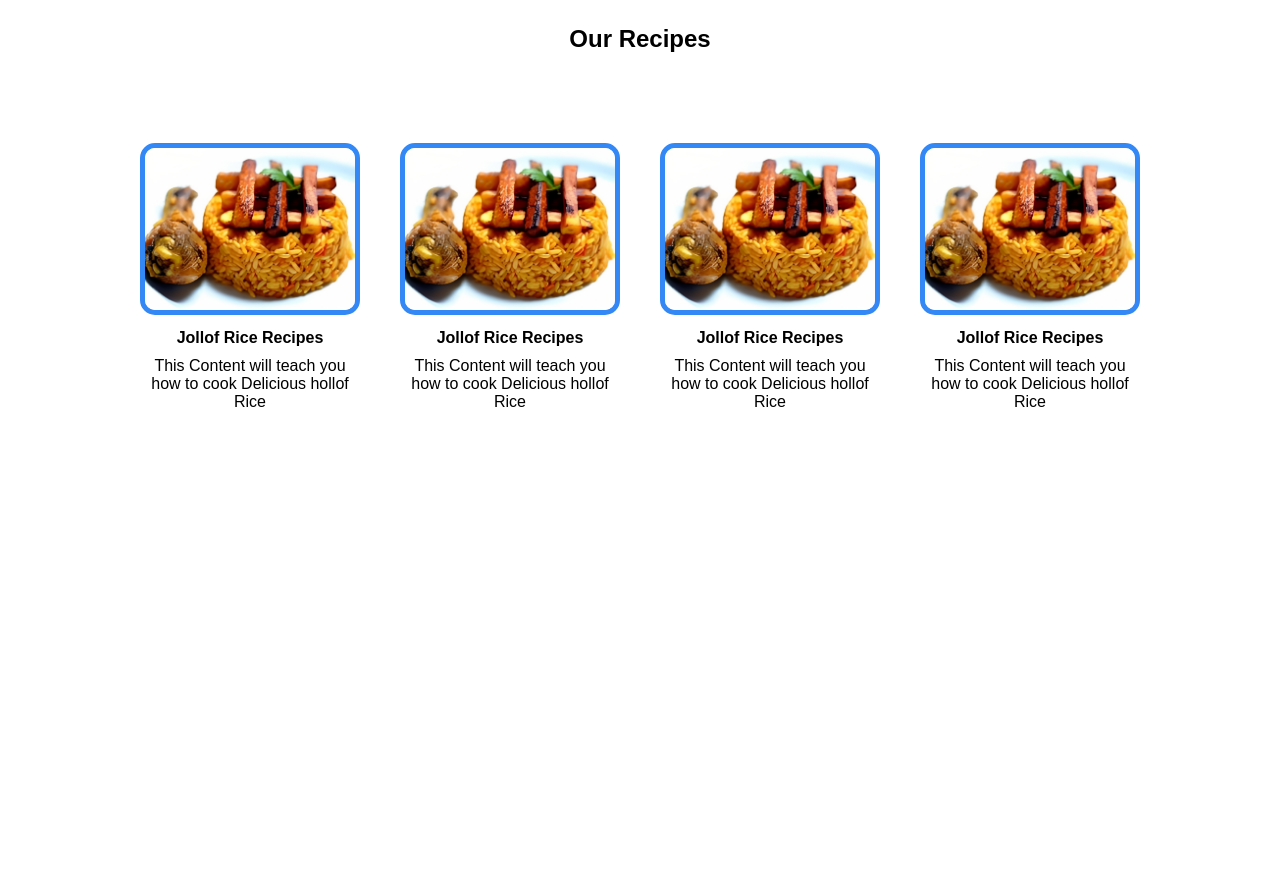
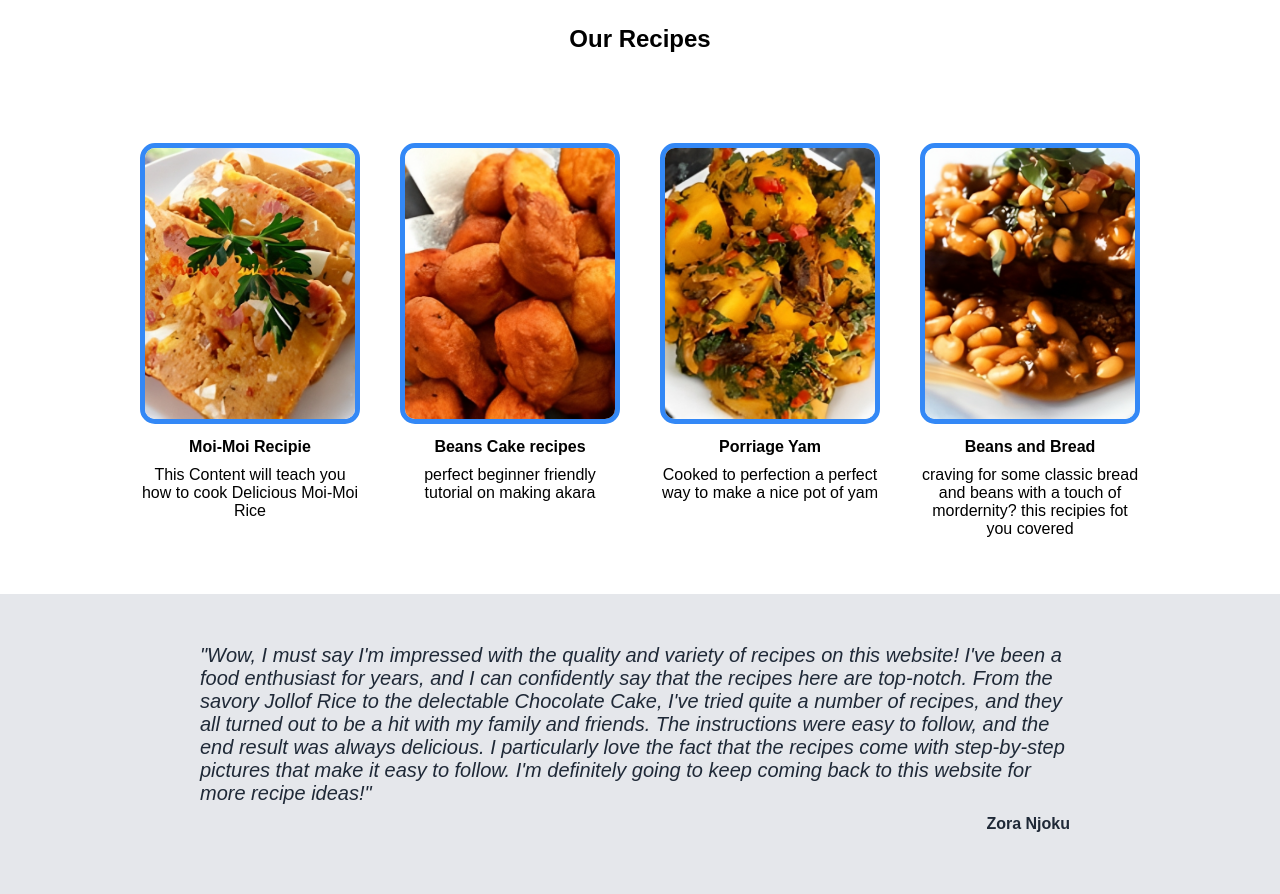
Before and after one commit to Masterchinedum/Odin-Recipies, a plain HTML site: page index.html in a window 1280 px wide. Shown: the part 960-1854 px from the top of the page. Before the commit the page ends 1411 px from the top, so only its background shows below. Drawn offline with Linux system fonts and the light colour scheme.

Commit message:
add comment section

```diff
--- a/index.html
+++ b/index.html
@@ -46,34 +46,44 @@
             </div>
             <div class="bodyimages">
                 <div class="image"><a href="https://facebook.com/masterchinedum">
-                    <img src="./Assets/jollof.png" alt="Jollof Rice">
-                    <h4>Jollof Rice Recipes</h4>
-                    <p>This Content will teach you how to cook Delicious hollof Rice</p>
+                    <img src="./Assets/OIP (2).png" alt="Jollof Rice">
+                    <h4>Moi-Moi Recipie</h4>
+                    <p>This Content will teach you how to cook Delicious Moi-Moi Rice</p>
                     </a>
                 </div>
                 <div class="image"><a href="https://facebook.com/masterchinedum">
-                    <img src="./Assets/jollof.png" alt="Jollof Rice">
-                    <h4>Jollof Rice Recipes</h4>
-                    <p>This Content will teach you how to cook Delicious hollof Rice</p>
+                    <img src="./Assets/download (5).png" alt="Jollof Rice">
+                    <h4>Beans Cake recipes</h4>
+                    <p>perfect beginner friendly tutorial on making akara</p>
                     </a>
                 </div>
                 <div class="image">
                     <a href="https://facebook.com/masterchinedum">
-                    <img src="./Assets/jollof.png" alt="Jollof Rice">
-                    <h4>Jollof Rice Recipes</h4>
-                    <p>This Content will teach you how to cook Delicious hollof Rice</p>
+                    <img src="./Assets/download (4).png" alt="Jollof Rice">
+                    <h4>Porriage Yam</h4>
+                    <p>Cooked to perfection a perfect way to make a nice pot of yam</p>
                     </a>
                 </div>
                 <div class="image">
                     <a href="https://facebook.com/masterchinedum">
-                    <img src="./Assets/jollof.png" alt="Jollof Rice">
-                    <h4>Jollof Rice Recipes</h4>
-                    <p>This Content will teach you how to cook Delicious hollof Rice</p>
+                    <img src="./Assets/download (3).png" alt="Jollof Rice">
+                    <h4>Beans and Bread</h4>
+                    <p>craving for some classic bread and beans with a touch of mordernity? this recipies fot you covered</p>
                     </a>
                 </div>
             </div>
         </section>
 
+
+        <section class="comments">
+
+            <div class="reviewcomments">
+                <p><i>"Wow, I must say I'm impressed with the quality and variety of recipes on this website! I've been a food enthusiast for years, and I can confidently say that the recipes here are top-notch. From the savory Jollof Rice to the delectable Chocolate Cake, I've tried quite a number of recipes, and they all turned out to be a hit with my family and friends. The instructions were easy to follow, and the end result was always delicious. I particularly love the fact that the recipes come with step-by-step pictures that make it easy to follow. I'm definitely going to keep coming back to this website for more recipe ideas!"</i></p>
+                <h4 class="author">
+                    Zora Njoku
+                </h4>
+            </div>
+        </section>
     </main>
 </body>
 </html>
--- a/style.css
+++ b/style.css
@@ -83,6 +83,10 @@ main {
   align-items:  center;
 }
 
+.heroimage img {
+    width: 100%;
+}
+
 .menu a {
   color: #333;
   text-decoration: none;
@@ -121,9 +125,7 @@ main {
   text-decoration: none;
   font-size: 18px;
 }
-img {
-  width: 100%;
-}
+
 .hero h1 {
   color: #fff;
   font-size: 48px;
@@ -166,8 +168,16 @@ img {
   margin: 20px;
   color: black;
   text-align: center;
+  flex-wrap: wrap;
 
 }
+
+.image img {
+  width: 100%;
+  height: 100%; /* Set the height of the image */
+  object-fit: cover;
+}
+
 .bodyimages .image {
   display: flex 1;
   width: 25%;
@@ -197,3 +207,22 @@ a {
 a:hover {
   color: #3388f6; /* set a different color when the link is hovered over */
 }
+
+.comments {
+
+  background-color: #E5E7EB;
+  padding-left: 200px;
+  padding-right: 200px;
+  padding-top: 50px;
+  min-height: 300px;
+  margin-top: 150px;
+}
+.comments .reviewcomments p {
+  font-size: 20px;
+  color: #1F2937;
+}
+.comments .reviewcomments h4 {
+  text-align: right;
+  color: #1F2937;
+  padding: 10px;
+}
```
